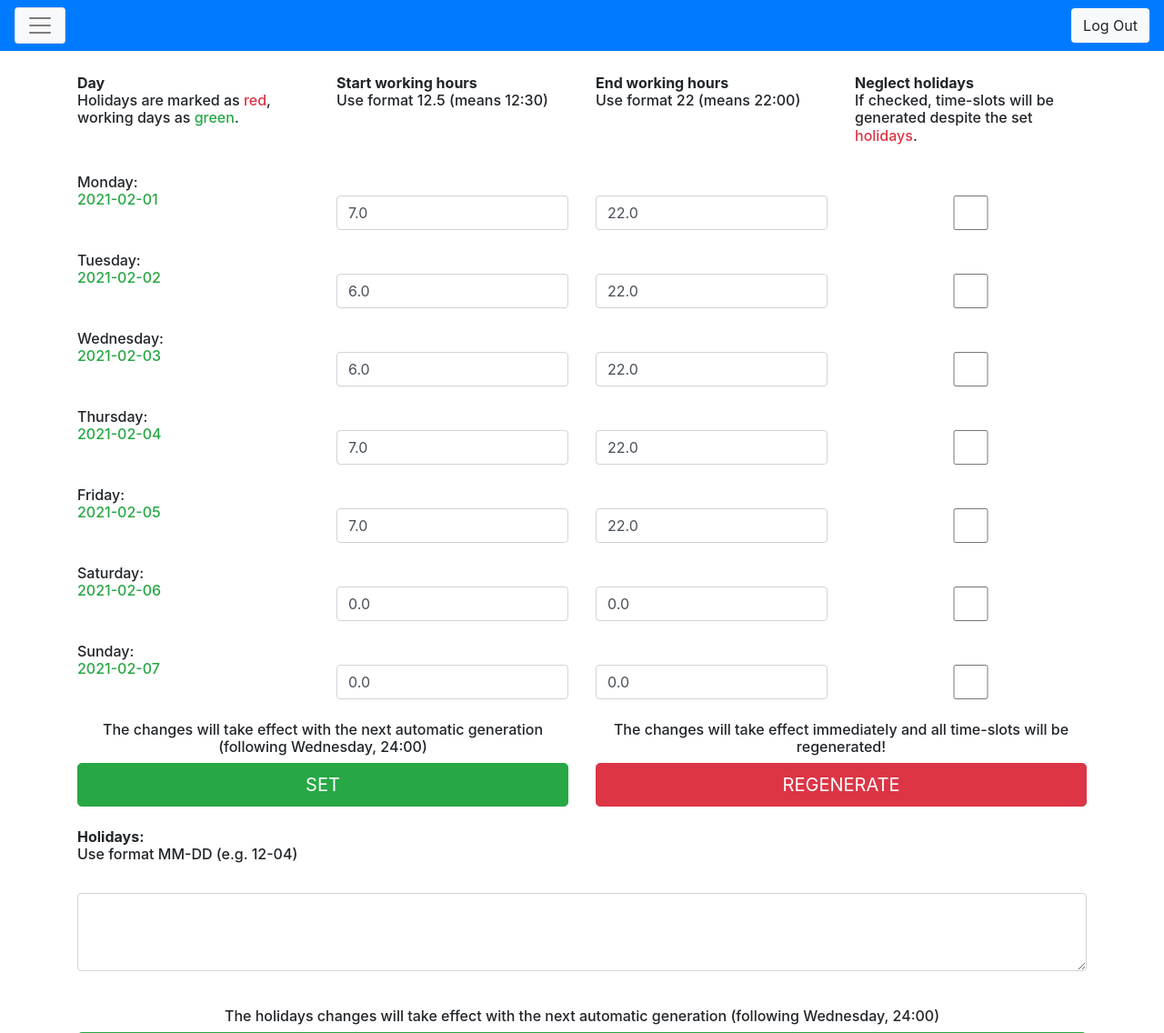
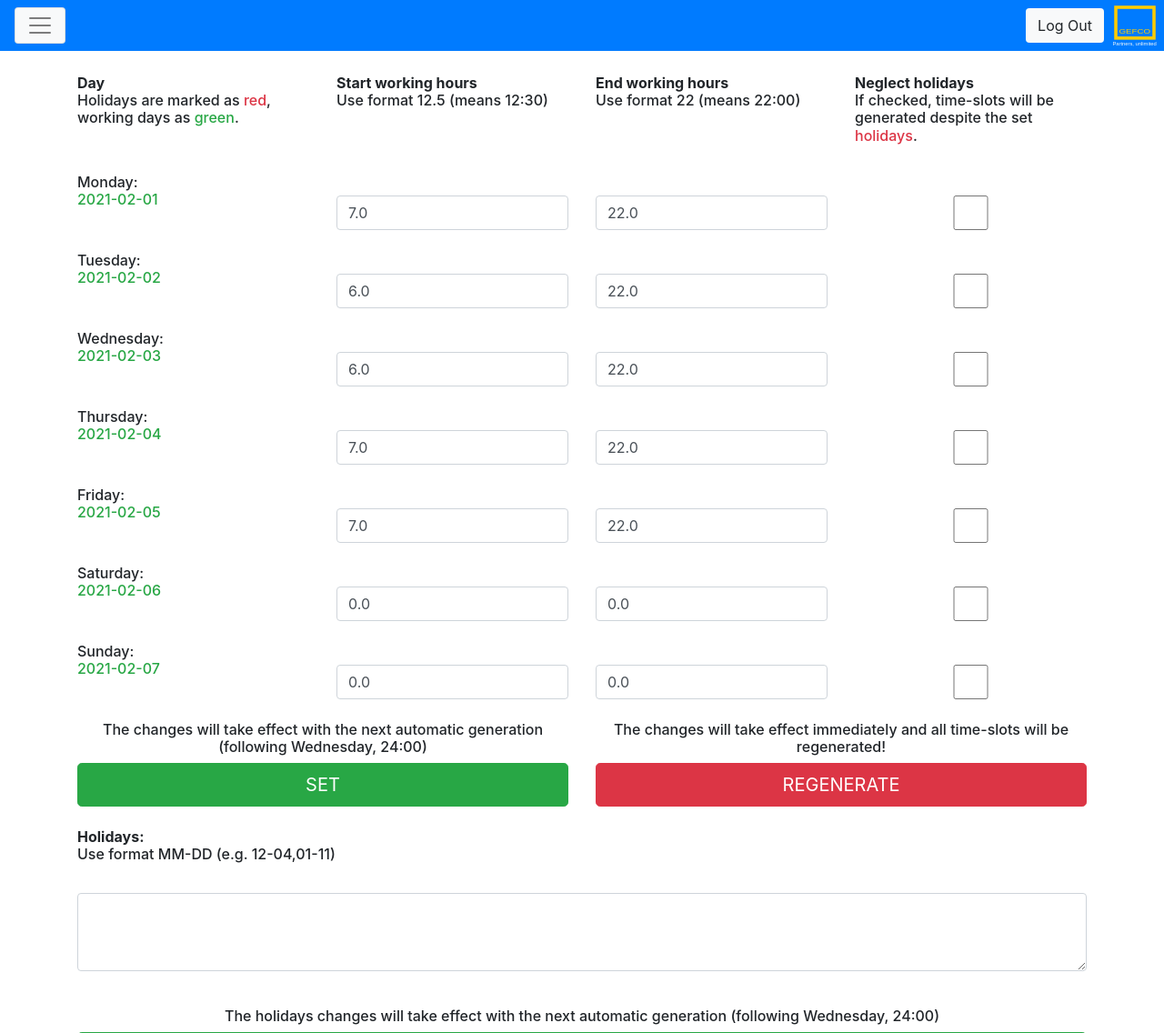
Before and after one commit to TIS2020-FMFI/time-slot, a PHP site: page /config.php in a window 1280 px wide. Shown: the top 1136 px of the page at 91% size. Run offline with PHP 8.4, Linux system fonts and the light colour scheme; a user stored in the database is signed in; data comes from the database, SQL or seed files in the repository.

Commit message:
vela zmien pridanie loga .. info v #68

```diff
--- a/src/config.php
+++ b/src/config.php
@@ -184,7 +184,7 @@ include('exception_handler.php');
 
     <div class="row">
         <div class="col-sm">
-            <h6><b>Holidays:</b> <br>Use format MM-DD (e.g. 12-04)</h6>
+            <h6><b>Holidays:</b> <br>Use format MM-DD (e.g. 12-04,01-11)</h6>
             <div class="form-group">
                 <label for="exampleFormControlTextarea1"></label>
                 <textarea class="form-control" id="exampleFormControlTextarea1" rows="3"></textarea>
--- a/src/db.php
+++ b/src/db.php
@@ -1,8 +1,12 @@
 <?php
 $host = 'localhost';
-$username = 'timeslot';
-$password = 'ieotmsltieo';
-$dbname = 'timeslot';
+$username = 'root';
+$password = 'usbw';
+$dbname = 'tis';
+//$host = 'localhost';
+//$username = 'timeslot';
+//$password = 'ieotmsltieo';
+//$dbname = 'timeslot';
 
 $mysqli = new mysqli($host,$username,$password,$dbname);
 if ($mysqli->connect_errno) {
--- a/src/generate_scripts/dump.php
+++ b/src/generate_scripts/dump.php
@@ -2,7 +2,7 @@
 include('../db.php');
 date_default_timezone_set("Europe/Bratislava");
 
-$next_start_point_of_generation = strtotime('1 days ago'); //2 week ago -
+$next_start_point_of_generation = strtotime('today'); //2 week ago -
 //  treba specifikovat ku ktoremu dnu to zalohujeme a NE-musi to byt jednotne s clear_time_slot.php
 // a do sql sciptu podmienku Where end_time_slot <=  TIMESTAMP('{$next_start_point_of_generation}')
 // oporucanie --> $next_start_point_of_generation = strtotime('1 days ago'); // to znamena ze data uz su ozaj v hotovich stavoch a nemala by nenast chyba
--- a/src/generate_scripts/generate_script_regenerate.php
+++ b/src/generate_scripts/generate_script_regenerate.php
@@ -116,7 +116,6 @@ if (!$mysqli->connect_errno) {
     $sql = "SELECT holidays  FROM holidays where id=2 ";
     if ($result = $mysqli->query($sql)) {  // vykonaj dopyt
         $row = $result->fetch_assoc();
-        //echo $row['holidays'].'';
         $parsed = explode(' ', $row['holidays']);
         for ($index = 0; $index < count($parsed); $index++) {
             $parsed2 = explode('-', $parsed[$index]);
--- a/src/html_nav_component.php
+++ b/src/html_nav_component.php
@@ -6,7 +6,10 @@
         <button class="navbar-toggler navbar-toggler-right bg-light" type="button" data-toggle="collapse" data-target="#navbarNavAltMarkup" aria-controls="navbarNavAltMarkup" aria-expanded="false" aria-label="Toggle navigation" onclick="role_down_navigation()">
             <span class="navbar-toggler-icon"> </span>
         </button>
-        <button class="btn btn-default bg-light" onclick="log_out()">Log Out</button>
+        <div>
+            <button class="btn btn-default bg-light" style="margin-right:50px;"onclick="log_out()">Log Out</button>
+            <img  src="GEFCO.svg" width="48" style="margin-left: 10px;right:8px;top: 5px;position: absolute;">
+        </div>
         <div class="collapse navbar-collapse" id="navbarNavAltMarkup">
             <div class="navbar-nav">
                 <a class="nav-item nav-link " href="gate_man.php">Calendar <span class="sr-only">(current)</span></a> <!-- active -->
@@ -21,7 +24,10 @@
         <button class="navbar-toggler navbar-toggler-right bg-light" type="button" data-toggle="collapse" data-target="#navbarNavAltMarkup" aria-controls="navbarNavAltMarkup" aria-expanded="false" aria-label="Toggle navigation" onclick="role_down_navigation()">
             <span class="navbar-toggler-icon"> </span>
         </button>
-        <button class="btn btn-default bg-light" onclick="log_out()">Log Out</button>
+        <div>
+            <button class="btn btn-default bg-light" style="margin-right:50px;"onclick="log_out()">Log Out</button>
+            <img  src="GEFCO.svg" width="48" style="margin-left: 10px;right:8px;top: 5px;position: absolute;">
+        </div>
         <div class="collapse navbar-collapse" id="navbarNavAltMarkup">
             <div class="navbar-nav">
                 <a class="nav-item nav-link " href="external_dispatcher.php">Calendar <span class="sr-only">(current)</span></a> <!-- active -->
@@ -38,7 +44,12 @@
         <button class="navbar-toggler navbar-toggler-right bg-light" type="button" data-toggle="collapse" data-target="#navbarNavAltMarkup" aria-controls="navbarNavAltMarkup" aria-expanded="false" aria-label="Toggle navigation" onclick="role_down_navigation()">
             <span class="navbar-toggler-icon"> </span>
         </button>
-        <button class="btn btn-default bg-light" onclick="log_out()">Log Out</button>
+        <div>
+            <button class="btn btn-default bg-light" style="margin-right:50px;"onclick="log_out()">Log Out</button>
+            <img  src="GEFCO.svg" width="48" style="margin-left: 10px;right:8px;top: 5px;position: absolute;">
+        </div>
+
+
         <div class="collapse navbar-collapse" id="navbarNavAltMarkup">
             <div class="navbar-nav">
                 <a class="nav-item nav-link " href="internal_dispatcher.php">Calendar <span class="sr-only">(current)</span></a> <!-- active -->
```
Also changed, not shown: src/css/login.css (+8 -0 lines), src/generate_scripts/just_clear_it_final.php (+1 -10 lines), src/index.php (+5 -2 lines), src/GEFCO NEW.png (added), src/GEFCO.svg (added).
